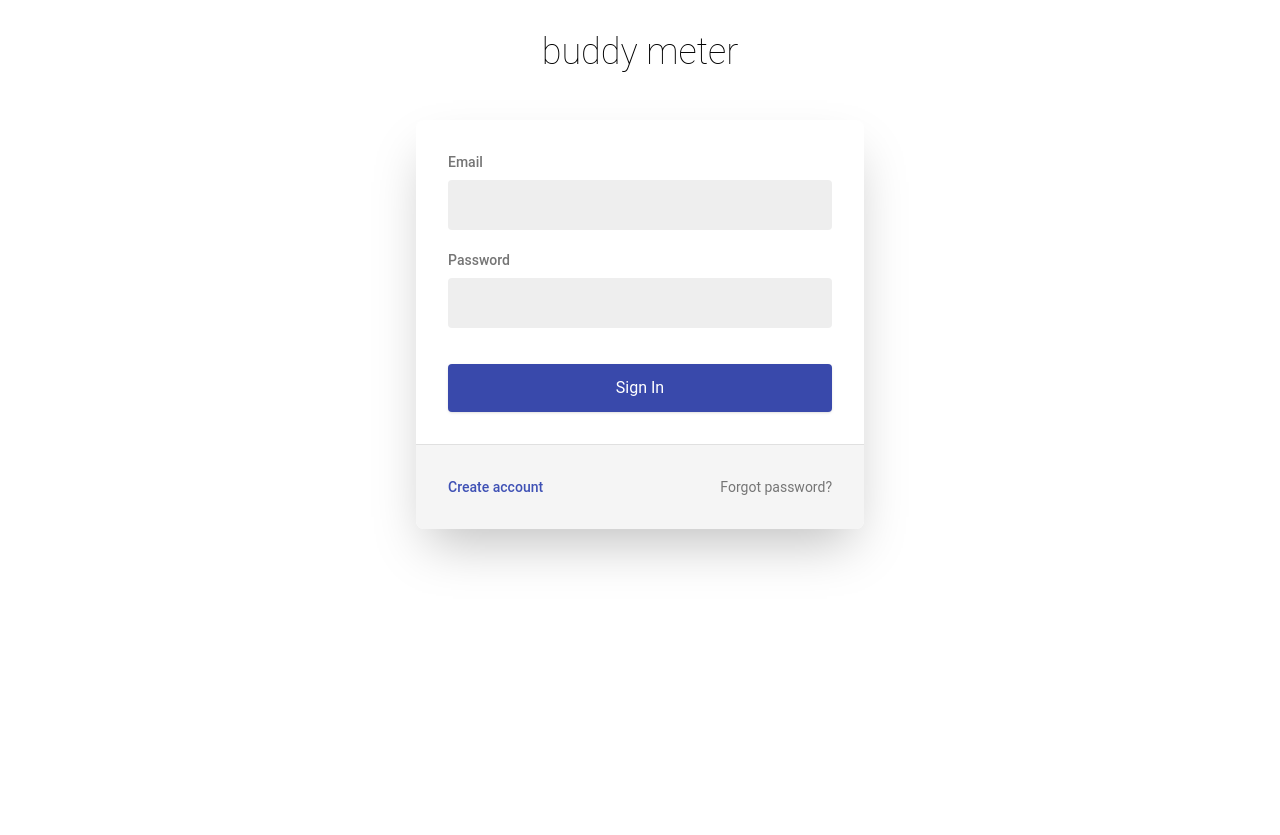
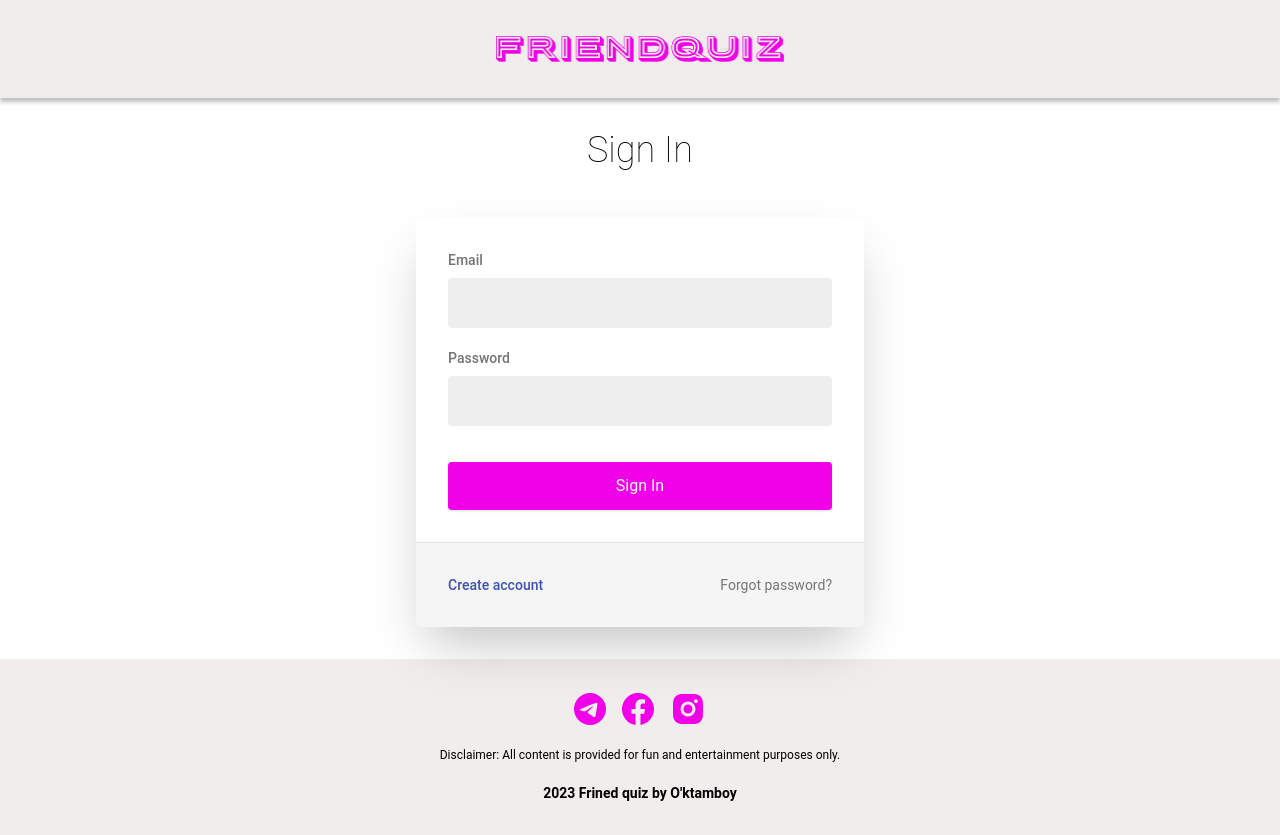
Before and after one commit to oktamboy0411/freandQuiz, a React (Vite) app: page /sign-in in a window 1280 px wide. Before the commit the page ends 800 px from the top, so only its background shows below. Built offline with nearby package versions, Linux system fonts and the light colour scheme.

Commit message:
add navbar and footer

```diff
--- a/src/components/layout/Layout.tsx
+++ b/src/components/layout/Layout.tsx
@@ -1,9 +1,13 @@
 import { Outlet } from "react-router-dom"
+import Navbar from "../ui/Navbar"
+import Footer from "../ui/Footer"
 
 function Layout() {
   return (
     <div>
+        <Navbar />
         <Outlet />
+        <Footer />
     </div>
   )
 }
--- /dev/null
+++ b/src/components/ui/Footer.tsx
@@ -0,0 +1,24 @@
+import { BsTelegram , BsFacebook} from "react-icons/bs";
+import { RiInstagramFill } from "react-icons/ri";
+
+function Footer() {
+  return (
+    <div className="flex items-center flex-col justify-center gap-5 py-8 bg-bgGray">
+        <div className="flex items-center justify-center gap-4">
+            <a href="https://t.me/OkTaM_bOy_0411">
+                <BsTelegram className=" text-pinkColor w-8 h-8" />
+            </a>
+            <a href="">
+                <BsFacebook className=" text-pinkColor w-8 h-8"/>
+            </a>
+            <a href="https://www.instagram.com/_oktam_qulsoatov_coder_0411_/?next=%2F">
+                <RiInstagramFill className=" text-pinkColor w-9 h-9"/>
+            </a>
+        </div>
+        <p className=" font-normal text-xs">Disclaimer: All content is provided for fun and entertainment purposes only.</p>
+        <p className=" font-bold text-sm">2023 Frined quiz by O'ktamboy</p>
+    </div>
+  )
+}
+
+export default Footer
--- /dev/null
+++ b/src/components/ui/Navbar.tsx
@@ -0,0 +1,10 @@
+
+function Navbar() {
+  return (
+    <div className="w-full flex items-center justify-center py-9 bg-bgGray shadow-bgGrayShadow">
+        <img className=" w-72" src="/images/FriendQuiz.png" alt="icon" />
+    </div>
+  )
+}
+
+export default Navbar
--- a/src/pages/Login.tsx
+++ b/src/pages/Login.tsx
@@ -1,5 +1,6 @@
 import { useState } from "react";
 import { signInWithEmailAndPasswordCustom } from "../utils/signInWithEmailAndPassword";
+import { Link } from "react-router-dom";
 
 function Login() {
   const [email, setEmail] = useState<string>("");
@@ -10,7 +11,7 @@ function Login() {
   return (
     <div className="container mx-auto p-8 flex">
       <div className="max-w-md w-full mx-auto">
-        <h1 className="text-4xl text-center mb-12 font-thin">buddy meter</h1>
+        <h1 className="text-4xl text-center mb-12 font-thin">Sign In</h1>
 
         <div className="bg-white rounded-lg overflow-hidden shadow-2xl">
           <div className="p-8">
@@ -46,15 +47,15 @@ function Login() {
               />
             </div>
 
-            <button onClick={signIn} className="w-full p-3 mt-4 bg-indigo-600 text-white rounded shadow">
+            <button onClick={signIn} className="w-full p-3 mt-4 bg-pinkColor text-white rounded shadow">
               Sign In
             </button>
           </div>
 
           <div className="flex justify-between p-8 text-sm border-t border-gray-300 bg-gray-100">
-            <a href="#" className="font-medium text-indigo-500">
+            <Link to="/sign-up" className="font-medium text-indigo-500">
               Create account
-            </a>
+            </Link>
 
             <a href="#" className="text-gray-600">
               Forgot password?
--- a/tailwind.config.js
+++ b/tailwind.config.js
@@ -8,7 +8,15 @@ export default withMT({
     "path-to-your-node_modules/@material-tailwind/react/theme/components/**/*.{js,ts,jsx,tsx}",
   ],
   theme: {
-    extend: {},
+    extend: {
+      boxShadow: {
+        bgGrayShadow: "0px 4px 4px 0px rgba(0, 0, 0, 0.25)"
+      }
+    },
+    colors: {
+      bgGray: "#F1EDED",
+      pinkColor: "#F101E8"
+    }
   },
   plugins: [],
 });
```
Also changed, not shown: public/images/FriendQuiz.png (added).
